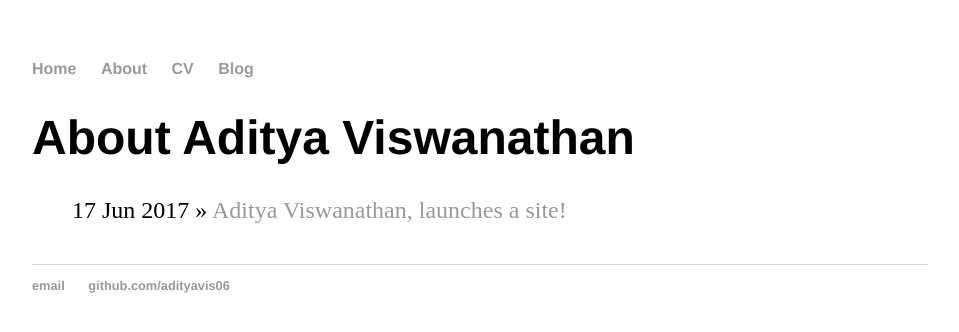
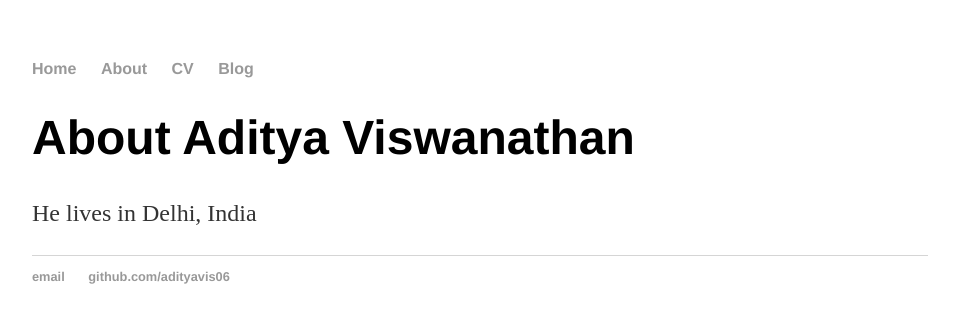
Before and after one commit to adityavis06/adityavis06.github.io, a Jekyll site: the page built from about/index.html, in a window 1280 px wide. Shown: the top 332 px of the page, without its empty margins (160-1119 px from the left). Built offline with Jekyll 4.4.1, drawn with Linux system fonts in a browser that asks for light colours.

Commit message:
Update index.html

```diff
--- a/about/index.html
+++ b/about/index.html
@@ -3,9 +3,4 @@ layout: default
 title: About Aditya Viswanathan
 ---
 	<h1>{{ page.title }}</h1>
-	<ul class="posts">
-
-	  {% for post in site.posts %}
-	    <li><span>{{ post.date | date_to_string }}</span> » <a href="{{ post.url }}" title="{{ post.title }}">{{ post.title }}</a></li>
-	  {% endfor %}
-	</ul>
+	<p> He lives in Delhi, India</p>
```
